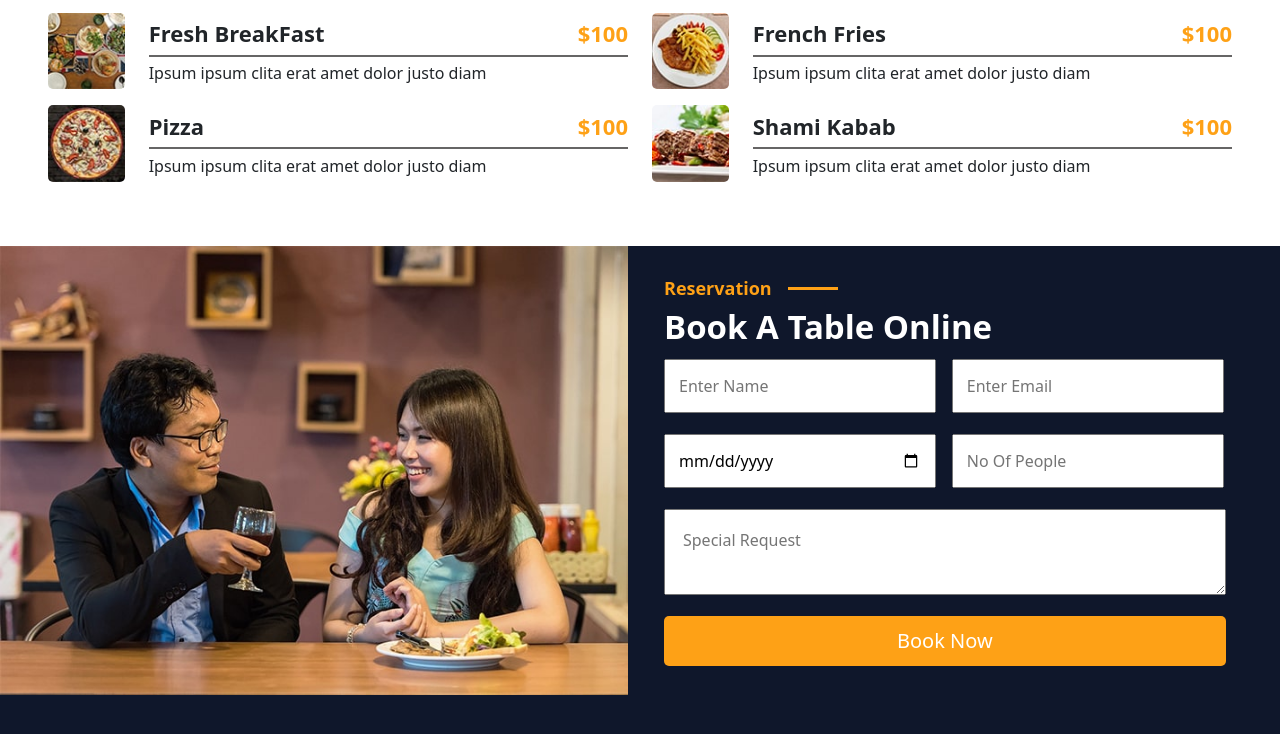
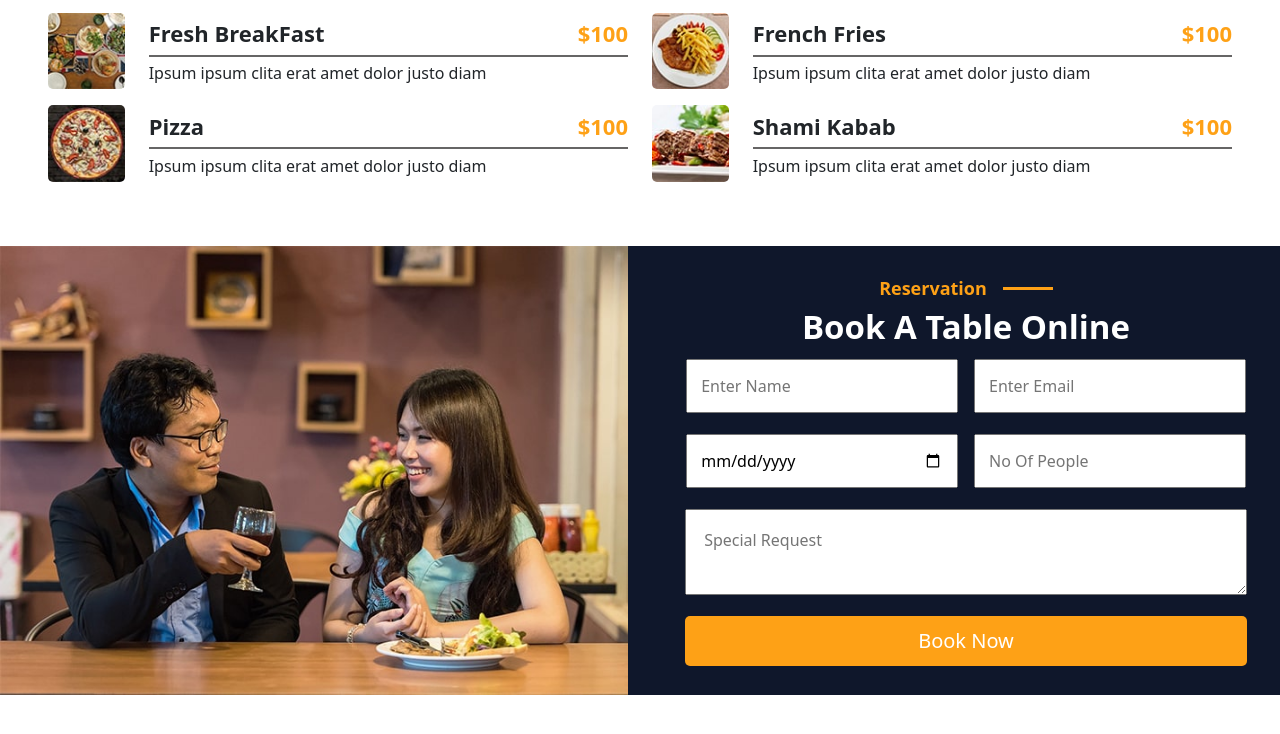
Before and after one commit to ArsalanShah3/Restron, a plain HTML site: page index.html in a window 1280 px wide. Shown: the part 2228-2962 px from the top of the page. After the commit the page ends 2923 px from the top, so only its background shows below. Drawn offline with Linux system fonts and the light colour scheme.

Commit message:
update style.css and index.html

```diff
--- a/css/style.css
+++ b/css/style.css
@@ -162,7 +162,7 @@ font-weight: 700;
     color: #FEA116;
 }
 .reservation{
-    height: 100vh;
+    /* height: 100vh; */
     overflow: hidden;
     background-color: #0F172B;
 }
--- a/index.html
+++ b/index.html
@@ -283,24 +283,24 @@
           <img src="images/video.jpg" alt="" class="img-fluid">
         </div>
         <div class="col-lg-6 col-12 .desres d-flex justify-content-evenly  flex-column p-4">
-          <div class="res d-flex align-items-center">
+          <div class="res d-flex align-items-center justify-content-center">
             <div style="color: #FEA116; font-size: 18px;font-weight: 700;">Reservation</div>
             <div style="height: 3px; background-color: #FEA116; width: 50px;" class="ms-3"></div>
           </div>
-          <h1 class="book">Book A Table Online</h1>
-          <div class="d-flex">
+          <h1 class="book d-flex justify-content-center">Book A Table Online</h1>
+          <div class="d-flex justify-content-center">
             <input type="text" placeholder="Enter Name" class="text">
             <input type="email" placeholder="Enter Email" class="text ms-3">
           </div>
-          <div class="d-flex mt-3">
+          <div class="d-flex mt-3 justify-content-center">
             <input type="date" placeholder="Enter Name" class="text">
             <input type="number" placeholder="No Of People" class="text ms-3">
           </div>
-          <div class="d-flex my-3">
+          <div class="d-flex my-3 justify-content-center">
             <textarea name="" class="texts" id="" placeholder="Special Request"></textarea>
 
           </div>
-          <div class="d-flex ">
+          <div class="d-flex justify-content-center">
             <button class="books">Book Now</button>
 
           </div>
```
